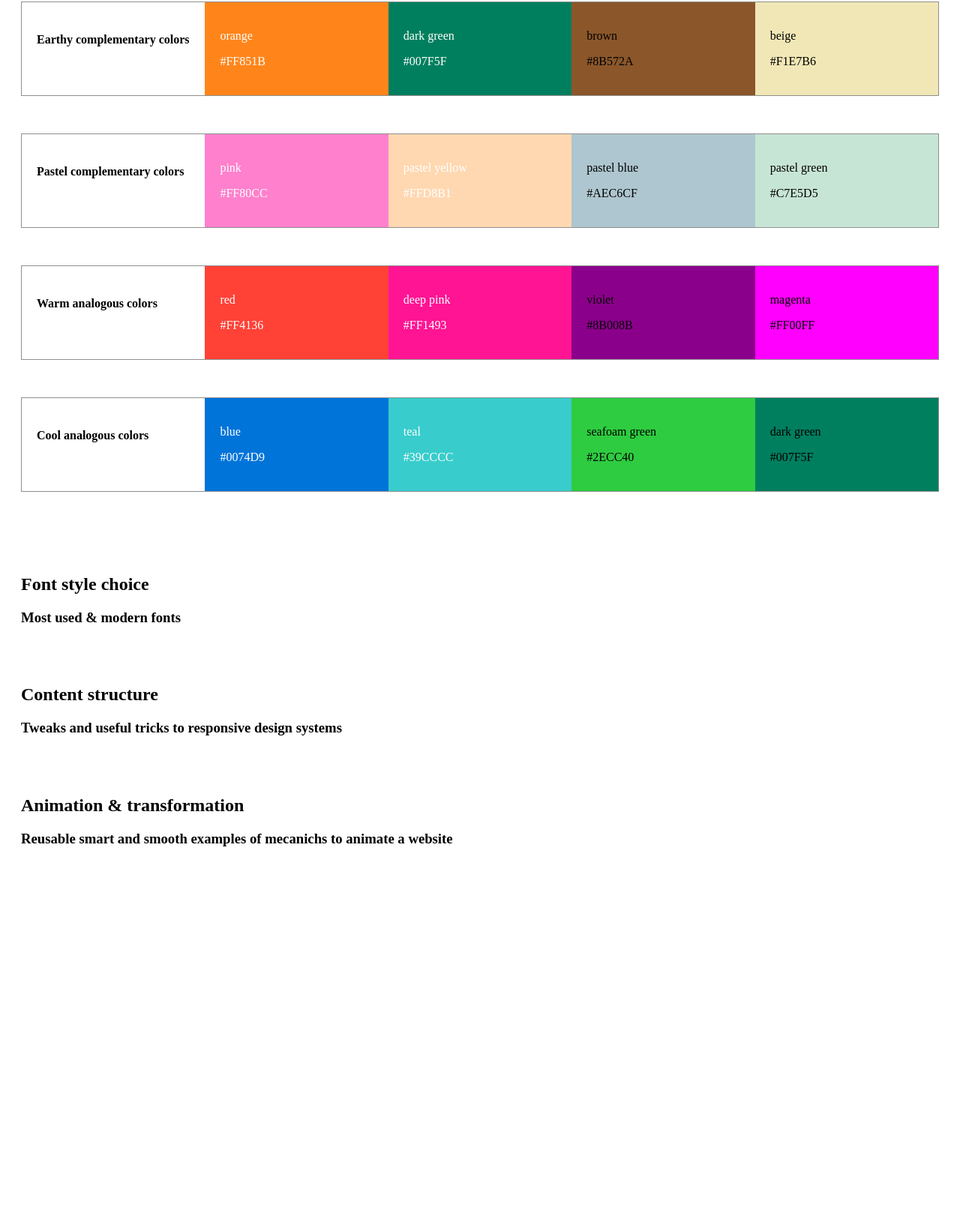
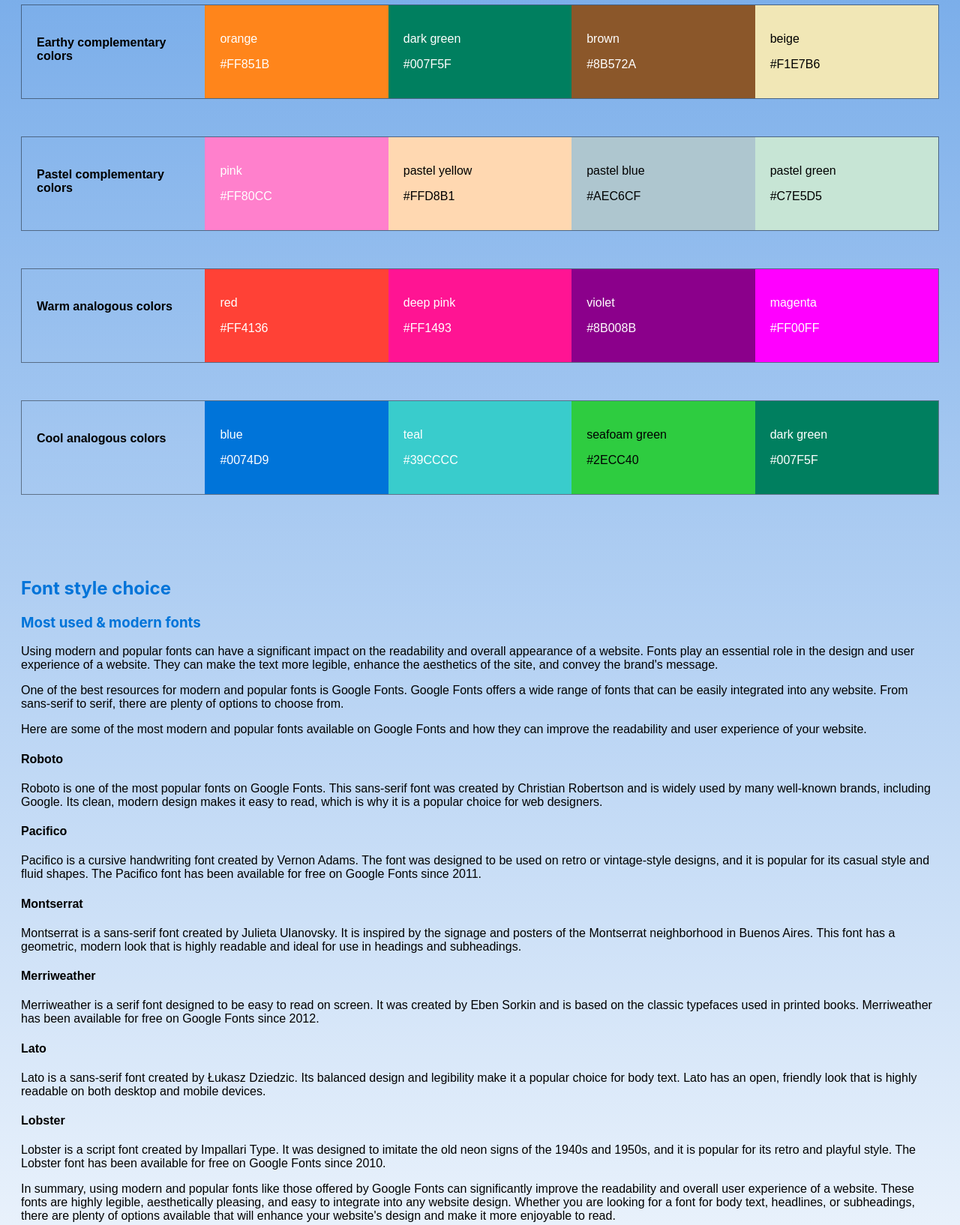
Before and after one commit to dasyx/design_system, a plain HTML site: page index.html in a window 1280 px wide. Shown: the part 740-2374 px from the top of the page at 75% size. Before the commit the page ends 1916 px from the top, so only its background shows below. Drawn offline with Linux system fonts and the light colour scheme.

Commit message:
add font family + gradient bg

```diff
--- a/index.html
+++ b/index.html
@@ -1,11 +1,11 @@
 <!DOCTYPE html>
 <html lang="en">
   <head>
-    <meta charset="UTF-8">
-    <meta http-equiv="X-UA-Compatible" content="IE=edge">
-    <meta name="viewport" content="width=device-width, initial-scale=1.0">
+    <meta charset="UTF-8" />
+    <meta http-equiv="X-UA-Compatible" content="IE=edge" />
+    <meta name="viewport" content="width=device-width, initial-scale=1.0" />
     <title>Design system</title>
-    <link rel="stylesheet" href="styles.css">
+    <link rel="stylesheet" href="styles.css" />
   </head>
   <body>
     <main class="container">
@@ -15,7 +15,10 @@
           <h1>My design system</h1>
         </div>
         <h2>Color choice</h2>
-            <h3>Designing with colors which fit together naturally is really important for UX</h3>
+        <h3>
+          Designing with colors which fit together naturally is really important
+          for UX
+        </h3>
         <div class="warm-col-grad">
           <h4>Warm color gradient</h4>
           <div class="first-color">
@@ -167,6 +170,83 @@
       <section class="fonts">
         <h2>Font style choice</h2>
         <h3>Most used & modern fonts</h3>
+        <article class="modern_fonts">
+          <p>
+            Using modern and popular fonts can have a significant impact on the
+            readability and overall appearance of a website. Fonts play an
+            essential role in the design and user experience of a website. They
+            can make the text more legible, enhance the aesthetics of the site,
+            and convey the brand's message.
+          </p>
+          <p>
+            One of the best resources for modern and popular fonts is Google
+            Fonts. Google Fonts offers a wide range of fonts that can be easily
+            integrated into any website. From sans-serif to serif, there are
+            plenty of options to choose from.
+          </p>
+          <p>
+            Here are some of the most modern and popular fonts available on
+            Google Fonts and how they can improve the readability and user
+            experience of your website.
+          </p>
+        </article>
+        <article class="roboto">
+          <h4>Roboto</h4>
+          <p>
+            Roboto is one of the most popular fonts on Google Fonts. This
+            sans-serif font was created by Christian Robertson and is widely
+            used by many well-known brands, including Google. Its clean, modern
+            design makes it easy to read, which is why it is a popular choice
+            for web designers.
+          </p>
+        </article>
+        <article class="pacifico">
+          <h4>Pacifico</h4>
+          <p>
+            Pacifico is a cursive handwriting font created by Vernon Adams. The font was designed to be used on retro or vintage-style designs, and it is popular for its casual style and fluid shapes. The Pacifico font has been available for free on Google Fonts since 2011.
+          </p>
+        </article>
+        <article class="montserrat">
+          <h4>Montserrat</h4>
+          <p>
+            Montserrat is a sans-serif font created by Julieta Ulanovsky. It is
+            inspired by the signage and posters of the Montserrat neighborhood
+            in Buenos Aires. This font has a geometric, modern look that is
+            highly readable and ideal for use in headings and subheadings.
+          </p>
+        </article>
+        <article class="merriweather">
+          <h4>Merriweather</h4>
+          <p>
+            Merriweather is a serif font designed to be easy to read on screen. It was created by Eben Sorkin and is based on the classic typefaces used in printed books. Merriweather has been available for free on Google Fonts since 2012.
+          </p>
+        </article>
+        <article class="lato">
+          <h4>Lato</h4>
+          <p>
+            Lato is a sans-serif font created by Łukasz Dziedzic. Its balanced
+            design and legibility make it a popular choice for body text. Lato
+            has an open, friendly look that is highly readable on both desktop
+            and mobile devices.
+          </p>
+        </article>
+        <article class="lobster">
+          <h4>Lobster</h4>
+          <p>
+            Lobster is a script font created by Impallari Type. It was designed to imitate the old neon signs of the 1940s and 1950s, and it is popular for its retro and playful style. The Lobster font has been available for free on Google Fonts since 2010.
+          </p>
+        </article>
+        <aside class="modern_fonts-plus">
+          <p>
+            In summary, using modern and popular fonts like those offered by
+            Google Fonts can significantly improve the readability and overall
+            user experience of a website. These fonts are highly legible,
+            aesthetically pleasing, and easy to integrate into any website
+            design. Whether you are looking for a font for body text, headlines,
+            or subheadings, there are plenty of options available that will
+            enhance your website's design and make it more enjoyable to read.
+          </p>
+        </aside>
       </section>
       <!--END OF FONT FAMILY SECTION-->
 
@@ -180,7 +260,9 @@
       <!--ANIMATION & TRANSFORMATION SECTION-->
       <section class="animate">
         <h2>Animation & transformation</h2>
-            <h3>Reusable smart and smooth examples of mecanichs to animate a website</h3>
+        <h3>
+          Reusable smart and smooth examples of mecanichs to animate a website
+        </h3>
       </section>
       <!--END OF ANIMATION & TRANSFORMATION SECTION-->
     </main>
--- a/styles.css
+++ b/styles.css
@@ -1,13 +1,76 @@
 /*      GENERAL
 ======================*/
 
+@font-face {
+    font-family: 'Source Sans Pro';
+    font-style: normal;
+    font-weight: 400;
+    src: url('https://fonts.googleapis.com/css?family=Source+Sans+Pro');
+}
+@font-face {
+    font-family: 'Inter';
+    font-style: normal;
+    font-weight: 400;
+    src: url('https://fonts.googleapis.com/css?family=Inter');
+}
+@font-face {
+    font-family: 'Nunito';
+    font-style: normal;
+    font-weight: 400;
+    src: url('https://fonts.googleapis.com/css?family=Nunito');
+}
+
+
+@font-face {
+    font-family: 'Roboto';
+    src: url('https://fonts.googleapis.com/css?family=Roboto');
+}
+@font-face {
+    font-family: 'Montserrat';
+    src: url('https://fonts.googleapis.com/css?family=Montserrat');
+}
+@font-face {
+    font-family: 'Lato';
+    src: url('https://fonts.googleapis.com/css?family=Lato');
+}
+@font-face {
+    font-family: 'Pacifico';
+    font-style: normal;
+    font-weight: 400;
+    src: url('https://fonts.googleapis.com/css?family=Pacifico');
+}
+@font-face {
+    font-family: 'Merriweather';
+    font-style: normal;
+    font-weight: 400;
+    src: url('https://fonts.googleapis.com/css?family=Merriweather');
+}
+@font-face {
+    font-family: 'Lobster';
+    font-style: normal;
+    font-weight: 400;
+    src: url('https://fonts.googleapis.com/css?family=Lobster');
+}
+
+body {
+    background: linear-gradient(to bottom, #4a90e2, #ffffff);
+}
+
 h1 {
     text-align: center;
+    color: #fff;
+    font-family: 'Nunito', sans-serif;
 }
 
 h2,
 h3 {
     text-align: left;
+    color: #fff;
+    font-family: 'Inter', sans-serif;
+}
+
+h4, p {
+    font-family: 'Source Sans Pro', sans-serif;
 }
 
 .first-color,
@@ -133,6 +196,7 @@ h3 {
 }
 
 .earthy-comp-col .third-color {
+    color: #fff;
     background-color: #8B572A;
 }
 
@@ -146,6 +210,7 @@ h3 {
 }
 
 .pastel-comp-col .second-color {
+    color: #000;
     background-color: #FFD8B1;
 }
 
@@ -167,10 +232,12 @@ h3 {
 }
 
 .warm-comp-col .third-color {
+    color: #fff;
     background-color: #8B008B;
 }
 
 .warm-comp-col .fourth-color {
+    color: #fff;
     background-color: #FF00FF;
 }
 
@@ -188,7 +255,39 @@ h3 {
 }
 
 .cool-comp-col .fourth-color {
+    color: #fff;
     background-color: #007F5F;
+}
+
+.fonts h2,
+.fonts h3 {
+    color: #0074d9;
+}
+.text h2,
+.text h3 {
+    color: #3c6284;
+}
+.animate h2,
+.animate h3 {
+    color: #3f4952;
+}
+.roboto {
+    font-family: 'Roboto', sans-serif;
+}
+.montserrat {
+    font-family: 'Montserrat', sans-serif;
+}
+.lato {
+    font-family: 'Lato', sans-serif;
+}
+.merriweather {
+    font-family: 'Merriweather', serif;
+}
+.pacifico {
+    font-family: "Pacifico", cursive;
+}
+.lobster {
+    font-family: 'Lobster', fantasy;
 }
 
 
```
Lines whose indentation alone changed are shown as unchanged.
